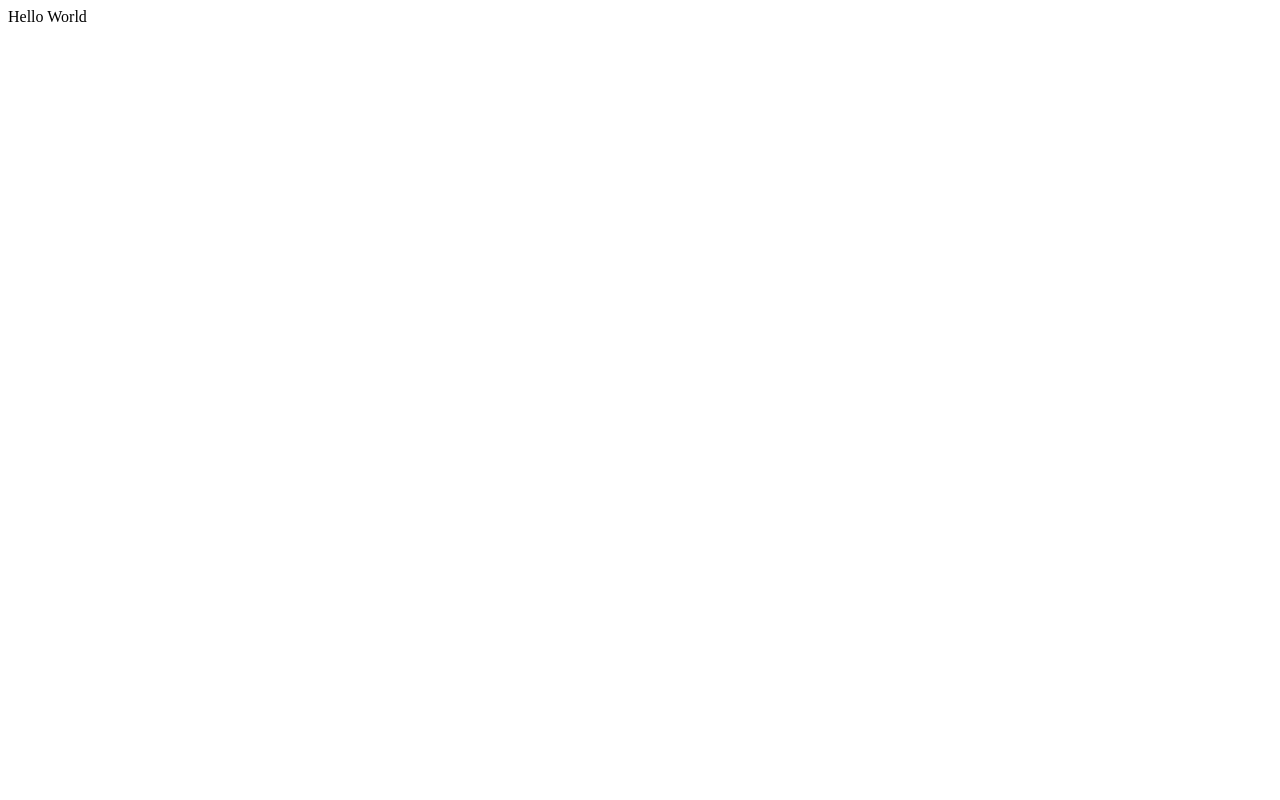
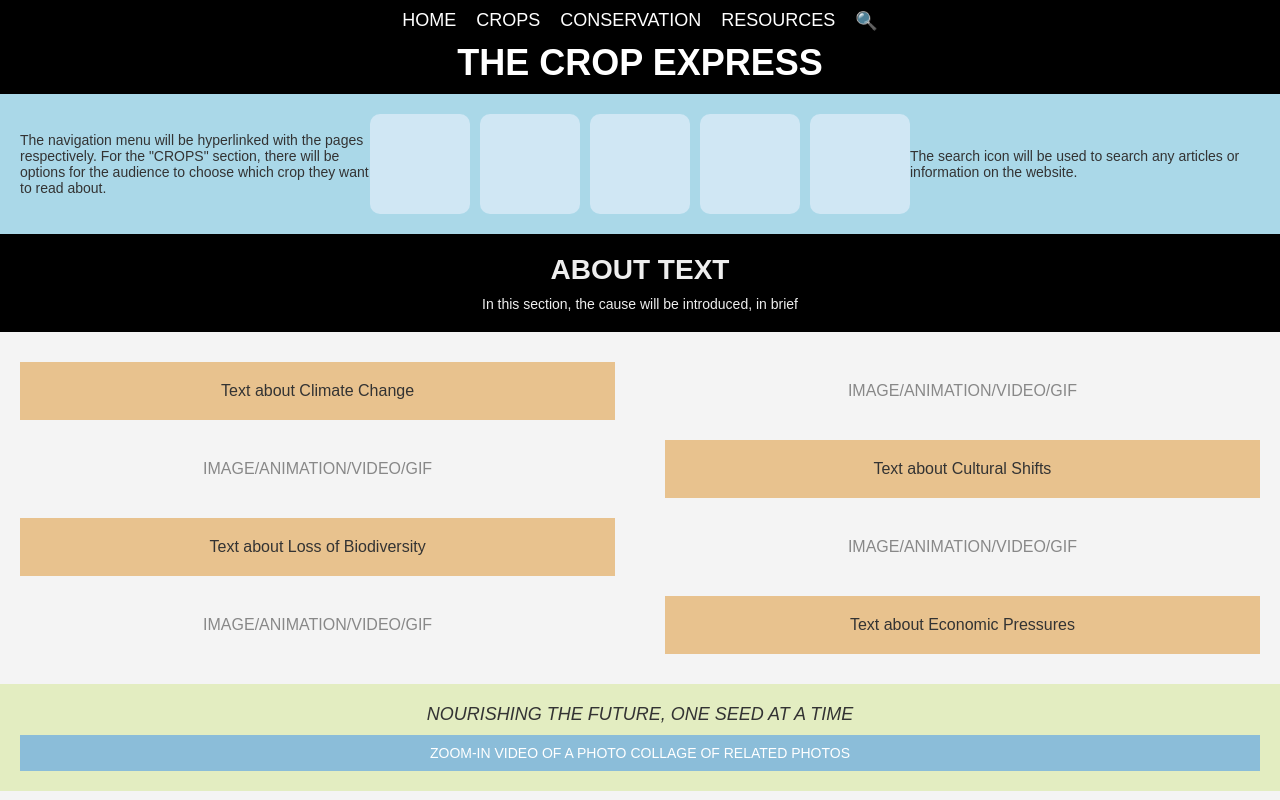
Before and after one commit to aanyadey1109/crop-express, a plain HTML site: page index.html in a window 1280 px wide. Drawn offline with Linux system fonts and the light colour scheme.

Commit message:
Update index.html

```diff
--- a/index.html
+++ b/index.html
@@ -1,5 +1,198 @@
-<html>
-  <body>
-    Hello World
-  </body>
+
+<!DOCTYPE html>
+<html lang="en">
+<head>
+    <meta charset="UTF-8">
+    <meta name="viewport" content="width=device-width, initial-scale=1.0">
+    <title>The Crop Express</title>
+    <link rel="stylesheet" href="styles.css">
+    <style>
+* {
+    margin: 0;
+    padding: 0;
+    box-sizing: border-box;
+    font-family: Arial, sans-serif;
+}
+
+body {
+    background-color: #f4f4f4;
+    color: #333;
+}
+
+header {
+    background-color: #000;
+    color: #fff;
+    text-align: center;
+    padding: 10px 0;
+}
+
+.nav {
+    display: flex;
+    justify-content: center;
+    gap: 20px;
+}
+
+.nav a {
+    color: #fff;
+    text-decoration: none;
+    font-size: 18px;
+}
+
+.search-icon {
+    font-size: 18px;
+    color: #fff;
+}
+
+.banner h1 {
+    font-size: 36px;
+    margin-top: 10px;
+}
+
+.intro {
+    display: flex;
+    justify-content: space-between;
+    align-items: center;
+    padding: 20px;
+    background-color: #aad8e8;
+}
+
+.intro p {
+    width: 30%;
+    font-size: 14px;
+    color: #333;
+}
+
+.images-marquee {
+    display: flex;
+    gap: 10px;
+}
+
+.image-placeholder {
+    width: 100px;
+    height: 100px;
+    background-color: #d0e7f4;
+    border-radius: 10px;
+}
+
+.about {
+    background-color: #000;
+    color: #eee;
+    text-align: center;
+    padding: 20px;
+}
+
+.about h2 {
+    font-size: 28px;
+}
+
+.about-text {
+    font-size: 14px;
+    margin-top: 10px;
+}
+
+.content {
+    padding: 20px;
+}
+
+.row {
+    display: flex;
+    justify-content: space-between;
+    align-items: center;
+    padding: 10px 0;
+}
+
+.text-box, .media-box {
+    width: 48%;
+    padding: 20px;
+    background-color: #e8c28e;
+    text-align: center;
+    font-size: 16px;
+}
+
+.text-box {
+    background-color: #e8c28e;
+}
+
+.media-box {
+    background-color: #f4f4f4;
+    color: #888;
+}
+
+footer {
+    background-color: #e3edc1;
+    text-align: center;
+    padding: 20px;
+}
+
+.slogan {
+    font-size: 18px;
+    font-style: italic;
+    color: #333;
+}
+
+.video-section {
+    background-color: #8bbdd9;
+    padding: 10px;
+    font-size: 14px;
+    color: #fff;
+    margin-top: 10px;
+}
+
+</style>
+</head>
+<body>
+    <header>
+        <div class="nav">
+            <a href="#">HOME</a>
+            <a href="#">CROPS</a>
+            <a href="#">CONSERVATION</a>
+            <a href="#">RESOURCES</a>
+            <span class="search-icon">🔍</span>
+        </div>
+        <div class="banner">
+            <h1>THE CROP EXPRESS</h1>
+        </div>
+    </header>
+    <section class="intro">
+        <p class="left-text">The navigation menu will be hyperlinked with the pages respectively. For the "CROPS" section, there will be options for the audience to choose which crop they want to read about.</p>
+        <div class="images-marquee">
+            <!-- Add images as needed here -->
+            <div class="image-placeholder"></div>
+            <div class="image-placeholder"></div>
+            <div class="image-placeholder"></div>
+            <div class="image-placeholder"></div>
+            <div class="image-placeholder"></div>
+        </div>
+        <p class="right-text">The search icon will be used to search any articles or information on the website.</p>
+    </section>
+    <section class="about">
+        <h2>ABOUT TEXT</h2>
+        <p class="about-text">In this section, the cause will be introduced, in brief</p>
+    </section>
+    <section class="content">
+        <div class="row">
+            <div class="text-box">Text about Climate Change</div>
+            <div class="media-box">IMAGE/ANIMATION/VIDEO/GIF</div>
+        </div>
+        <div class="row">
+            <div class="media-box">IMAGE/ANIMATION/VIDEO/GIF</div>
+            <div class="text-box">Text about Cultural Shifts</div>
+        </div>
+        <div class="row">
+            <div class="text-box">Text about Loss of Biodiversity</div>
+            <div class="media-box">IMAGE/ANIMATION/VIDEO/GIF</div>
+        </div>
+        <div class="row">
+            <div class="media-box">IMAGE/ANIMATION/VIDEO/GIF</div>
+            <div class="text-box">Text about Economic Pressures</div>
+        </div>
+    </section>
+    <footer>
+        <p class="slogan">NOURISHING THE FUTURE, ONE SEED AT A TIME</p>
+        <div class="video-section">ZOOM-IN VIDEO OF A PHOTO COLLAGE OF RELATED PHOTOS</div>
+    </footer>
+
+
+
+</body>
 </html>
```
